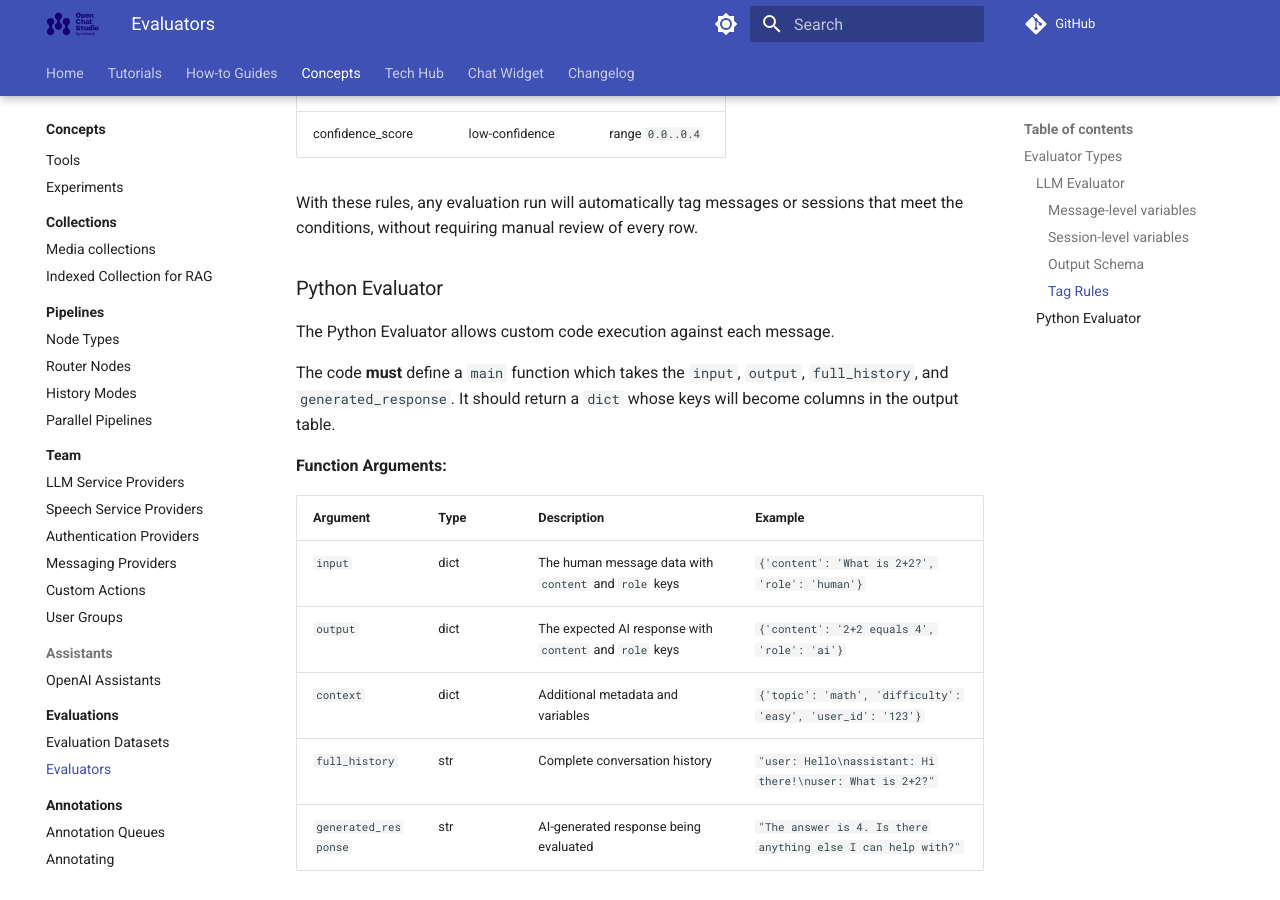
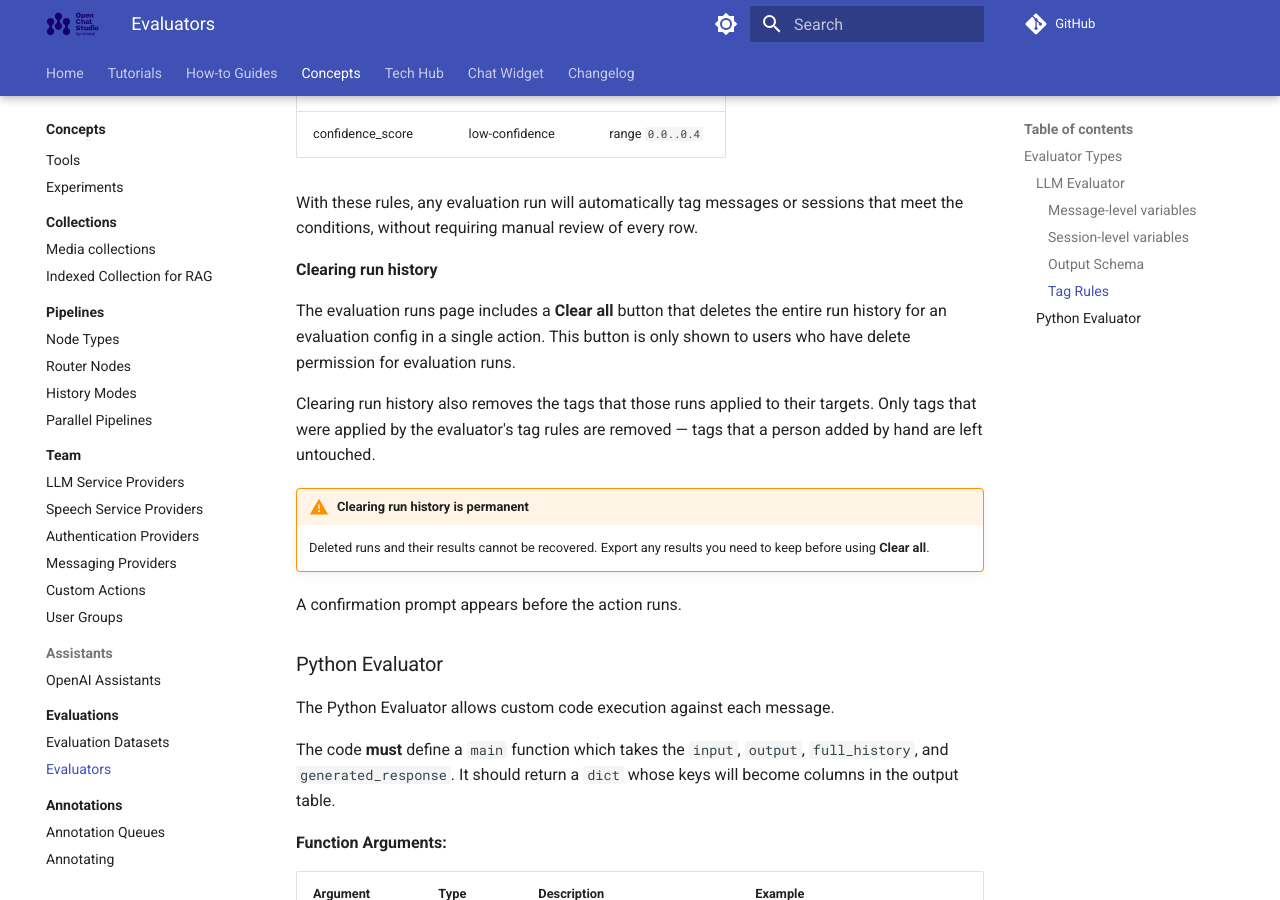
Before and after one commit to dimagi/open-chat-studio-docs, an MkDocs documentation site: the page built from docs/concepts/evaluations/evaluators.md, in a window 1280 px wide and 900 px high, scrolled down 4164 px. Built offline with MkDocs 1.6.1 and Material for MkDocs 9.7.7, drawn with Linux system fonts in a browser that asks for light colours; a script that is not in the unit is left out; comment, search, counter and statistics services are not loaded.

```diff
--- a/docs/concepts/evaluations/evaluators.md
+++ b/docs/concepts/evaluations/evaluators.md
@@ -127,6 +127,17 @@ Given the output schema from the example above, you could define the following r
 
 With these rules, any evaluation run will automatically tag messages or sessions that meet the conditions, without requiring manual review of every row.
 
+**Clearing run history**
+
+The evaluation runs page includes a **Clear all** button that deletes the entire run history for an evaluation config in a single action. This button is only shown to users who have delete permission for evaluation runs.
+
+Clearing run history also removes the tags that those runs applied to their targets. Only tags that were applied by the evaluator's tag rules are removed — tags that a person added by hand are left untouched.
+
+!!! warning "Clearing run history is permanent"
+    Deleted runs and their results cannot be recovered. Export any results you need to keep before using **Clear all**.
+
+A confirmation prompt appears before the action runs.
+
 ### Python Evaluator
 
 The Python Evaluator allows custom code execution against each message.
```
Also changed, not shown: docs/changelog.md (+1 -0 lines), docs/concepts/evaluations/index.md (+6 -0 lines).
